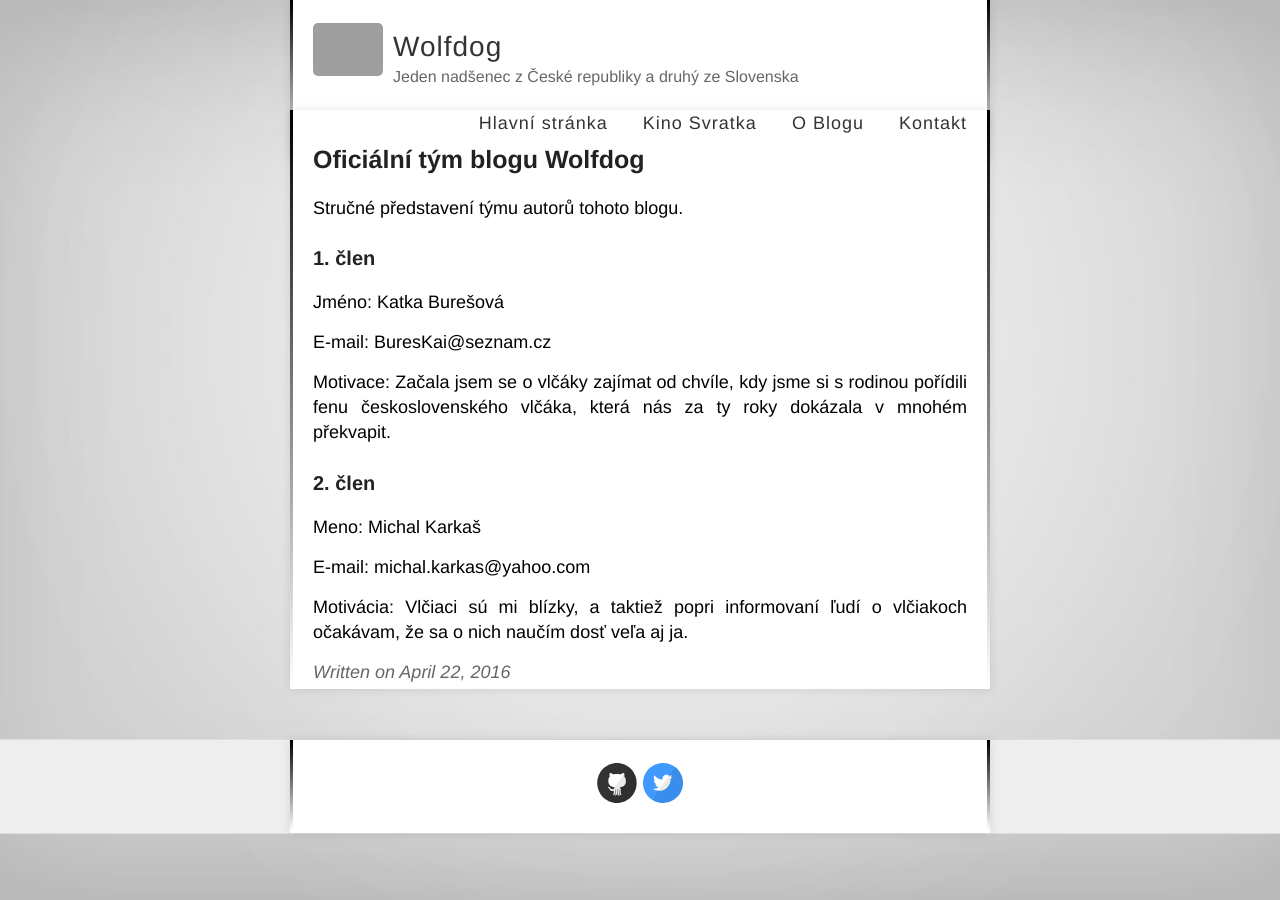
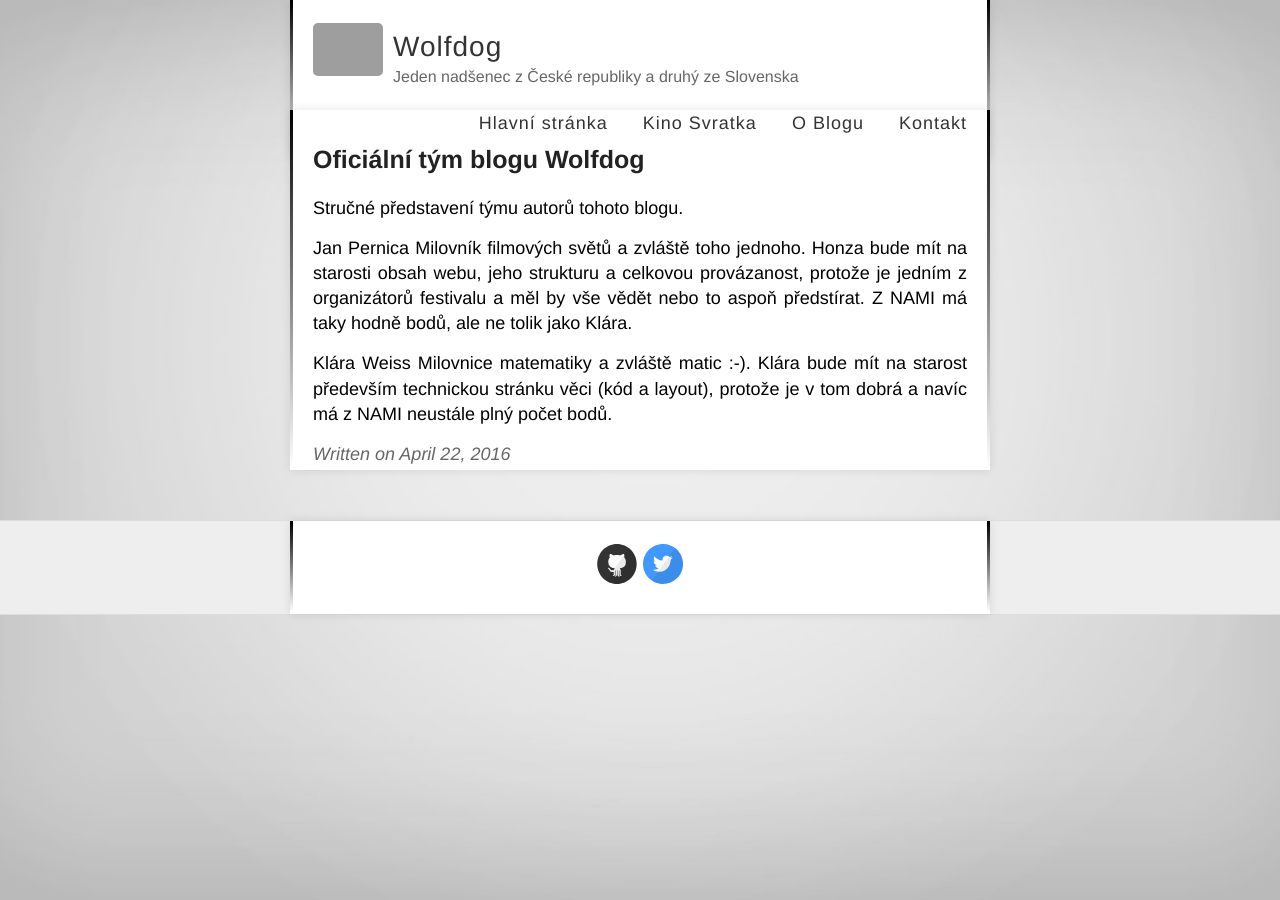
Before and after one commit to Krapina/learn-jekyll, a Jekyll site: the page built from _posts/2016-04-22-Oficiální tým.md, in a window 1280 px wide. Built offline with Jekyll 4.4.1, drawn with Linux system fonts in a browser that asks for light colours; grey boxes are pictures that could not be loaded.

Commit message:
post - tým

```diff
--- a/_posts/2016-04-22-Oficiální tým.md
+++ b/_posts/2016-04-22-Oficiální tým.md
@@ -4,16 +4,9 @@ title: Oficiální tým blogu Wolfdog
 ---
 Stručné představení týmu autorů tohoto blogu.
 
-## 1. člen
-Jméno: Katka Burešová
+Jan Pernica
+Milovník filmových světů a zvláště toho jednoho. Honza bude mít na starosti obsah webu, jeho strukturu a celkovou provázanost, protože je jedním z organizátorů festivalu a měl by vše vědět nebo to aspoň předstírat. Z NAMI má taky hodně bodů, ale ne tolik jako Klára.
 
-E-mail: BuresKai@seznam.cz
 
-Motivace: Začala jsem se o vlčáky zajímat od chvíle, kdy jsme si s rodinou pořídili fenu československého vlčáka, která nás za ty roky dokázala v mnohém překvapit.
-
-## 2. člen
-Meno: Michal Karkaš
-
-E-mail: michal.karkas@yahoo.com
-
-Motivácia: Vlčiaci sú mi blízky, a taktiež popri informovaní ľudí o vlčiakoch očakávam, že sa o nich naučím dosť veľa aj ja.
+Klára Weiss
+Milovnice matematiky a zvláště matic :-). Klára bude mít na starost především technickou stránku věci (kód a layout), protože je v tom dobrá a navíc má z NAMI neustále plný počet bodů.
```
